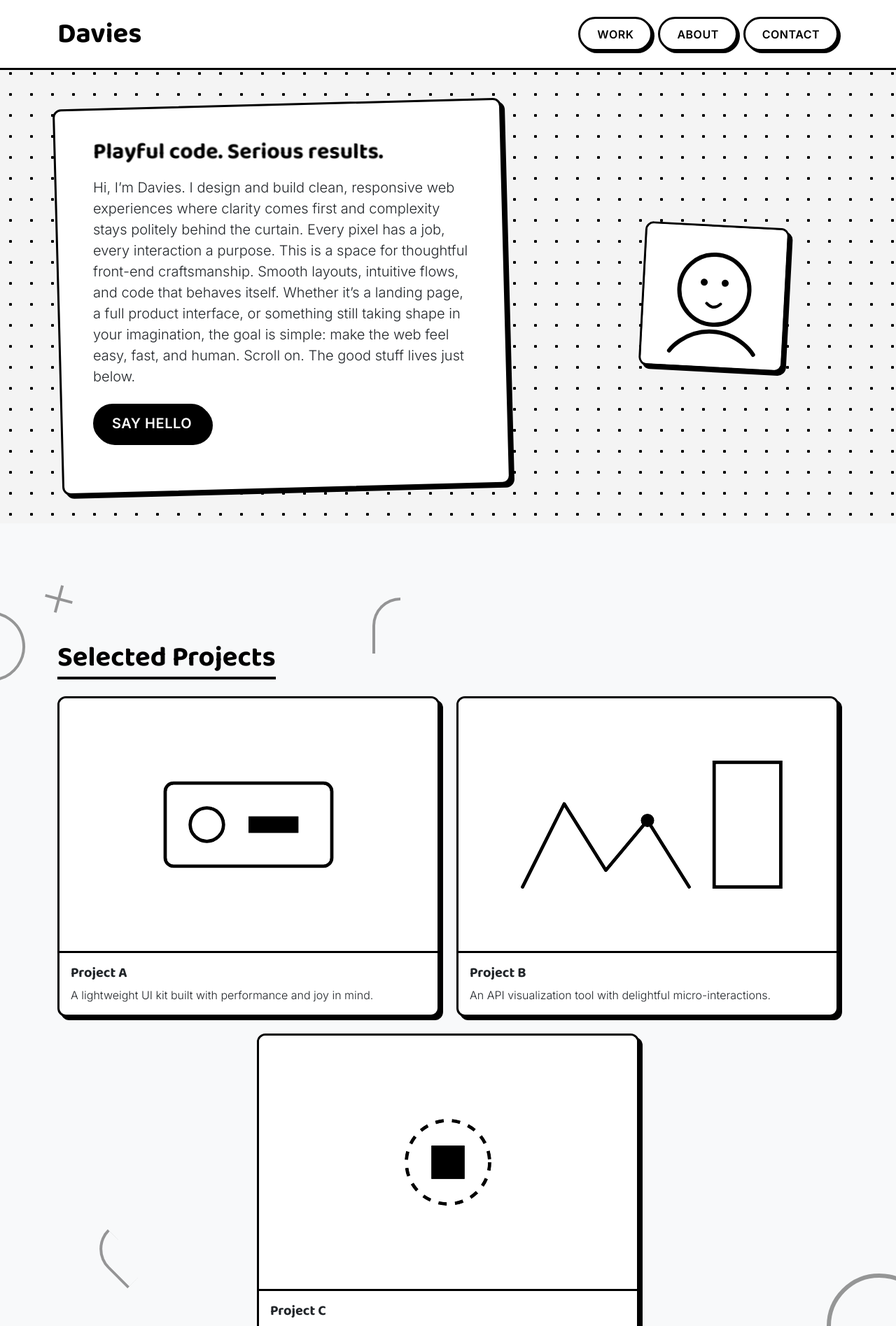
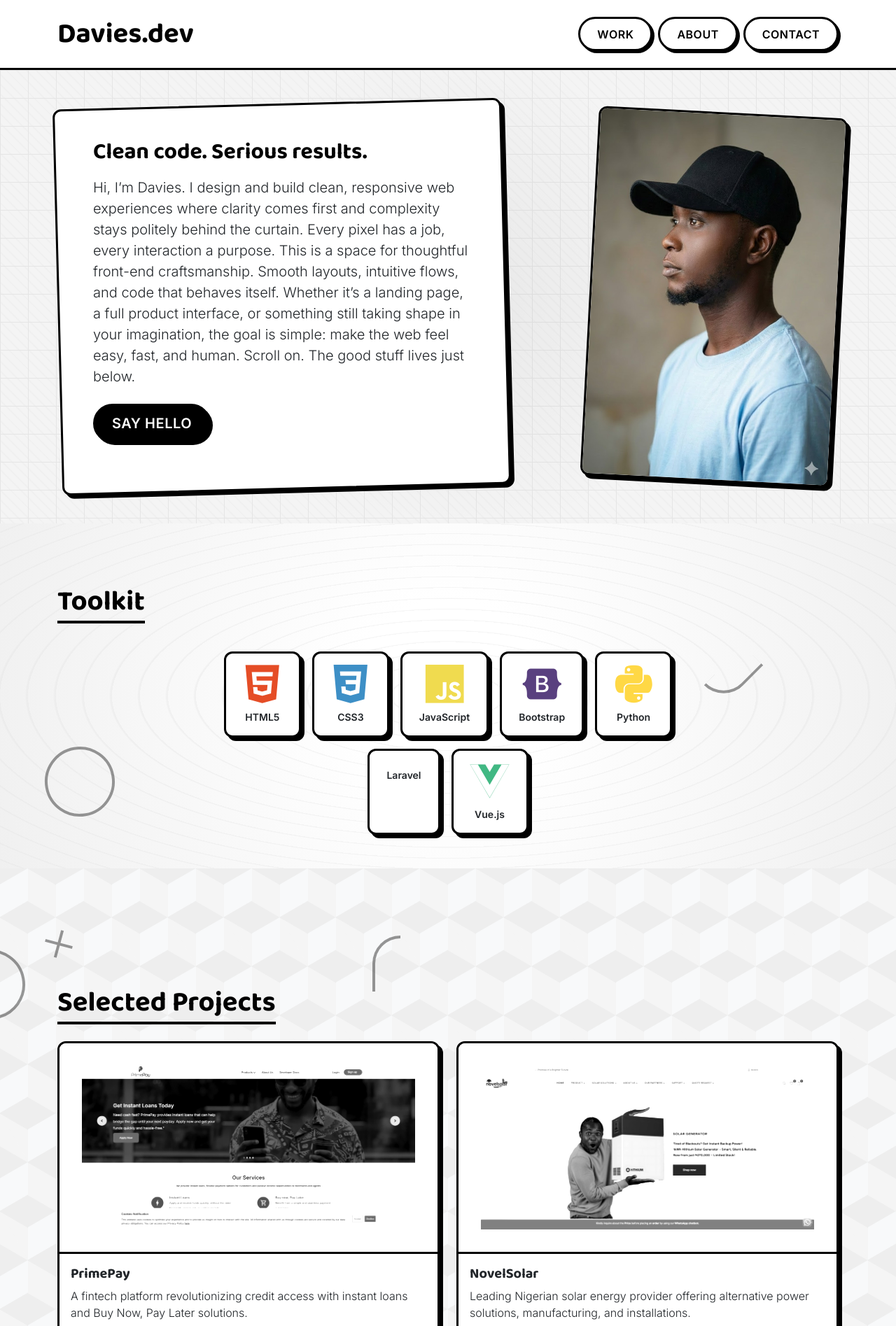
Before and after one commit to dev-davies/min_portfolio, a plain HTML site: page index.html in a window 1280 px wide. Shown: the top 1895 px of the page at 70% size. Drawn offline with nearby package versions, Linux system fonts and the light colour scheme.

Commit message:
Introduce core portfolio website structure, comprehensive styling, and image assets.

```diff
--- a/css/styles.css
+++ b/css/styles.css
@@ -12,9 +12,16 @@ body {
   color: var(--black);
   background-color: var(--white);
   background-color: #f4f4f4;
-  /* Catchy Dot Pattern */
-  background-image: radial-gradient(circle, #000 2px, transparent 2.5px);
-  background-size: 30px 30px;
+  /* DIAGONAL LINES BACKGROUND */
+  background-image: repeating-linear-gradient(45deg,
+      #f0f0f0 0,
+      #f0f0f0 2px,
+      transparent 2px,
+      transparent 10px);
+  background-attachment: fixed;
+  /* Keeps pattern steady while scrolling */
+  /* Static positioning */
+  background-position: center;
 }
 
 h1,
@@ -45,7 +52,7 @@ h6,
   transform: rotate(-1.5deg);
 }
 
-.askew-card > * {
+.askew-card>* {
   transform: rotate(1.5deg);
 }
 
@@ -125,13 +132,100 @@ h6,
 .hero-image img {
   border: var(--border-width) solid var(--black);
   box-shadow: var(--shadow-offset) var(--shadow-offset) 0 var(--black);
-  filter: grayscale(100%); /* Force B&W */
-  border-radius: var(--radius); /* Rounded square */
+  filter: grayscale(100%);
+  /* Force B&W */
+  border-radius: var(--radius);
+  /* Rounded square */
   transition: filter 0.3s;
 }
 
 .hero-image img:hover {
-  filter: grayscale(0%); /* Color on hover */
+  filter: grayscale(0%);
+  /* Color on hover */
+}
+
+
+/* === SECTIONS BACKGROUNDS === */
+
+/* Hero: Radial Spotlight + Grid */
+.hero {
+  position: relative;
+  background-image:
+    radial-gradient(circle at center, rgba(0, 0, 0, 0.05) 0%, transparent 50%),
+    linear-gradient(#e5e5e5 1px, transparent 1px),
+    linear-gradient(90deg, #e5e5e5 1px, transparent 1px);
+  background-size: 100% 100%, 40px 40px, 40px 40px;
+  background-position: center, 0 0, 0 0;
+}
+
+/* Projects: Geometric Triangles */
+.projects {
+  background-color: #fafafa;
+  background-image: linear-gradient(30deg, #eeeeee 12%, transparent 12.5%, transparent 87%, #eeeeee 87.5%, #eeeeee),
+    linear-gradient(150deg, #eeeeee 12%, transparent 12.5%, transparent 87%, #eeeeee 87.5%, #eeeeee),
+    linear-gradient(30deg, #eeeeee 12%, transparent 12.5%, transparent 87%, #eeeeee 87.5%, #eeeeee),
+    linear-gradient(150deg, #eeeeee 12%, transparent 12.5%, transparent 87%, #eeeeee 87.5%, #eeeeee),
+    linear-gradient(60deg, #f5f5f5 25%, transparent 25.5%, transparent 75%, #f5f5f5 75%, #f5f5f5),
+    linear-gradient(60deg, #f5f5f5 25%, transparent 25.5%, transparent 75%, #f5f5f5 75%, #f5f5f5);
+  background-size: 80px 140px;
+  background-position:
+    0 0,
+    0 0,
+    40px 70px,
+    40px 70px,
+    0 0,
+    40px 70px;
+  /* Shift pattern opposite to mouse */
+  transform-style: preserve-3d;
+}
+
+
+/* About: Blueprint / Graph Paper */
+.about {
+  background-color: #fff;
+  background-image:
+    linear-gradient(rgba(0, 0, 0, 0.1) 1px, transparent 1px),
+    linear-gradient(90deg, rgba(0, 0, 0, 0.1) 1px, transparent 1px);
+  background-size: 20px 20px;
+  background-position: 0 0;
+}
+
+/* Skills: Floating Icons Area - handled by Doodles mostly, but lets add a base pattern */
+.skills {
+  background: radial-gradient(circle at 50% 50%, #fff 20%, #f0f0f0 100%);
+  overflow: hidden;
+}
+
+.skills::before {
+  content: "";
+  position: absolute;
+  top: -50%;
+  left: -50%;
+  width: 200%;
+  height: 200%;
+  background: repeating-radial-gradient(#e0e0e0 0, #e0e0e0 2px, transparent 4px, transparent 40px);
+  opacity: 0.3;
+  /* Static transform */
+  transform: translate(0, 0);
+}
+
+/* Experience: Vertical Stripes Timeline Feel */
+.experience {
+  background-image: repeating-linear-gradient(90deg, transparent, transparent 50px, rgba(0, 0, 0, 0.03) 50px, rgba(0, 0, 0, 0.03) 100px);
+  background-position: 0 0;
+}
+
+/* Contact: Circuit / Tech nodes */
+.contact {
+  background-color: #f9f9f9;
+  background-image:
+    radial-gradient(#bbb 2px, transparent 2px),
+    linear-gradient(#eee 2px, transparent 2px),
+    linear-gradient(90deg, #eee 2px, transparent 2px);
+  background-size: 40px 40px, 40px 40px, 40px 40px;
+  background-position:
+    0 0,
+    0 0, 0 0;
 }
 
 /* Projects */
@@ -140,18 +234,24 @@ h6,
   filter: grayscale(100%) contrast(1.2);
   transition: filter 0.3s;
   background-color: #eee;
-  padding: 2rem; /* Add spacing so visuals look like illustrations */
+  padding: 2rem;
+  /* Add spacing so visuals look like illustrations */
 }
 
 .playful-card:hover .project-photo {
   filter: grayscale(0%) contrast(1);
 }
 
+.skill-icon {
+  font-size: 3.5rem;
+}
+
 /* Inputs */
 .form-control {
   border: var(--border-width) solid var(--black);
   border-radius: var(--radius);
-  box-shadow: 3px 3px 0 #ddd; /* Softer shadow for inputs */
+  box-shadow: 3px 3px 0 #ddd;
+  /* Softer shadow for inputs */
   padding: 0.75rem;
 }
 
@@ -209,7 +309,8 @@ footer .text-muted {
   }
 
   .playful-card {
-    padding: 1.5rem !important; /* Reduce padding on small screens */
+    padding: 1.5rem !important;
+    /* Reduce padding on small screens */
   }
 
   /* Tame rotations on mobile if needed, though they look cute small too */
@@ -217,7 +318,7 @@ footer .text-muted {
     transform: rotate(-1deg);
   }
 
-  .askew-card > * {
+  .askew-card>* {
     transform: rotate(1deg);
   }
 
@@ -246,8 +347,12 @@ footer .text-muted {
   position: absolute;
   z-index: 0;
   pointer-events: none;
-  opacity: 0.4; /* Bolder visibility */
+  pointer-events: none;
+  opacity: 0.4;
+  /* Bolder visibility */
 }
+
+
 
 /* Circle */
 .doodle-circle {
@@ -296,3 +401,6 @@ footer .text-muted {
   border-radius: 0 0 0 50px;
   transform: rotate(45deg);
 }
+
+/* Animations */
+/* Animations removed */
--- a/index.html
+++ b/index.html
@@ -1,22 +1,26 @@
 <!doctype html>
 <html lang="en">
+
 <head>
   <meta charset="utf-8" />
   <meta name="viewport" content="width=device-width, initial-scale=1" />
   <title>Davies — Developer Portfolio</title>
   <link href="https://cdn.jsdelivr.net/npm/bootstrap@5.3.2/dist/css/bootstrap.min.css" rel="stylesheet">
-    <link href="https://fonts.googleapis.com/css2?family=Baloo+2:wght@400;700&family=Inter:wght@300;600&display=swap" rel="stylesheet">
+  <link href="https://fonts.googleapis.com/css2?family=Baloo+2:wght@400;700&family=Inter:wght@300;600&display=swap"
+    rel="stylesheet">
   <link rel="stylesheet" href="css/animate.css">
   <link rel="stylesheet" href="css/splitting.css">
   <link rel="stylesheet" href="css/swiper.css">
+  <link rel="stylesheet" type='text/css' href="https://cdn.jsdelivr.net/gh/devicons/devicon@latest/devicon.min.css" />
   <link rel="stylesheet" href="https://cdn.jsdelivr.net/npm/bootstrap-icons@1.11.3/font/bootstrap-icons.min.css">
   <link rel="stylesheet" href="css/styles.css">
 </head>
+
 <body>
   <header class="site-header py-4">
     <div class="container d-flex flex-wrap align-items-center justify-content-center justify-content-md-between gap-3">
       <div class="brand text-center text-md-start">
-          <h1 class="m-0 display-name">Davies</h1>
+        <h1 class="m-0 display-name">Davies.dev</h1>
         <p class="m-0 subtitle"><span class="typed-text"></span></p>
       </div>
       <nav class="d-flex flex-wrap justify-content-center gap-2 align-items-center">
@@ -34,7 +38,7 @@
           <div class="col-lg-7 mb-4 mb-lg-0">
             <div class="card playful-card askew-card p-5">
               <div class="hero-text">
-                  <h2 class="mb-3" data-splitting>Playful code. Serious results.</h2>
+                <h2 class="mb-3">Clean code. Serious results.</h2>
                 <p class="lead mb-4">Hi, I’m Davies. I design and build clean, responsive web experiences where clarity
                   comes first and complexity stays politely behind the curtain.
                   Every pixel has a job, every interaction a purpose.
@@ -50,7 +54,53 @@ Scroll on. The good stuff lives just below.</p>
           </div>
           <div class="col-lg-4 offset-lg-1 text-center font-weight-bold mt-5 mt-lg-0">
             <!-- Image standalone on the side, slightly rotated for fun -->
-               <img src="images/portrait.svg" alt="Davies portrait" class="img-fluid color-photo playful-card" style="transform: rotate(3deg);">
+            <img src="images/portrait.jpg" alt="Davies portrait" class="img-fluid color-photo playful-card"
+              style="transform: rotate(3deg);">
+          </div>
+        </div>
+      </div>
+    </section>
+
+    <section id="skills" class="skills py-5 bg-white position-relative overflow-hidden">
+      <!-- Doodles -->
+      <div class="doodle-shape doodle-cross" style="top: 10%; right: 5%;"></div>
+      <div class="doodle-shape doodle-circle" style="bottom: 15%; left: 5%;"></div>
+      <div class="doodle-shape doodle-squiggle" style="top: 40%; right: 15%; transform: rotate(-45deg);"></div>
+
+      <div class="container position-relative" style="z-index: 1;">
+        <h3 class="section-title">Toolkit</h3>
+        <div class="row justify-content-center mt-3">
+          <div class="col-lg-8">
+            <div class="d-flex flex-wrap justify-content-center gap-3">
+              <div class="card playful-card p-3 px-4 d-flex flex-column align-items-center gap-2">
+                <i class="devicon-html5-plain colored skill-icon"></i>
+                <span class="small fw-bold">HTML5</span>
+              </div>
+              <div class="card playful-card p-3 px-4 d-flex flex-column align-items-center gap-2">
+                <i class="devicon-css3-plain colored skill-icon"></i>
+                <span class="small fw-bold">CSS3</span>
+              </div>
+              <div class="card playful-card p-3 px-4 d-flex flex-column align-items-center gap-2">
+                <i class="devicon-javascript-plain colored skill-icon"></i>
+                <span class="small fw-bold">JavaScript</span>
+              </div>
+              <div class="card playful-card p-3 px-4 d-flex flex-column align-items-center gap-2">
+                <i class="devicon-bootstrap-plain colored skill-icon"></i>
+                <span class="small fw-bold">Bootstrap</span>
+              </div>
+              <div class="card playful-card p-3 px-4 d-flex flex-column align-items-center gap-2">
+                <i class="devicon-python-plain colored skill-icon"></i>
+                <span class="small fw-bold">Python</span>
+              </div>
+              <div class="card playful-card p-3 px-4 d-flex flex-column align-items-center gap-2">
+                <i class="devicon-laravel-original colored skill-icon"></i>
+                <span class="small fw-bold">Laravel</span>
+              </div>
+              <div class="card playful-card p-3 px-4 d-flex flex-column align-items-center gap-2">
+                <i class="devicon-vuejs-plain colored skill-icon"></i>
+                <span class="small fw-bold">Vue.js</span>
+              </div>
+            </div>
           </div>
         </div>
       </div>
@@ -78,19 +128,24 @@ Scroll on. The good stuff lives just below.</p>
         <div class="row justify-content-center gy-4 mb-4">
           <div class="col-md-6">
             <article class="card playful-card h-100">
-                <img src="images/project1.svg" class="card-img-top project-photo" alt="Project A">
+              <img src="images/Prime Pay - [www.prime-pay.africa].png" class="card-img-top project-photo"
+                alt="PrimePay Africa">
               <div class="card-body">
-                  <h5 class="card-title">Project A</h5>
-                  <p class="card-text">A lightweight UI kit built with performance and joy in mind.</p>
+                <h5 class="card-title">PrimePay</h5>
+                <p class="card-text">A fintech platform revolutionizing credit access with instant loans and Buy Now,
+                  Pay Later solutions.</p>
               </div>
             </article>
           </div>
           <div class="col-md-6">
             <article class="card playful-card h-100">
-                <img src="images/project2.svg" class="card-img-top project-photo" alt="Project B">
+              <img
+                src="images/Novel Solar_ Leading Solar Energy Company in Nigeria - novelsolar_ - [novelsolar.com] (1).png"
+                class="card-img-top project-photo" alt="NovelSolar">
               <div class="card-body">
-                  <h5 class="card-title">Project B</h5>
-                  <p class="card-text">An API visualization tool with delightful micro-interactions.</p>
+                <h5 class="card-title">NovelSolar</h5>
+                <p class="card-text">Leading Nigerian solar energy provider offering alternative power solutions,
+                  manufacturing, and installations.</p>
               </div>
             </article>
           </div>
@@ -100,10 +155,12 @@ Scroll on. The good stuff lives just below.</p>
         <div class="row justify-content-center">
           <div class="col-md-6">
             <article class="card playful-card h-100">
-                <img src="images/project3.svg" class="card-img-top project-photo" alt="Project C">
+              <img src="images/Zitra Investments - [www.zitrainvestments.com].png" class="card-img-top project-photo"
+                alt="Zitra Investments">
               <div class="card-body">
-                  <h5 class="card-title">Project C</h5>
-                  <p class="card-text">A freelance client dashboard with pragmatic UX and strong typography.</p>
+                <h5 class="card-title">Zitra Investments</h5>
+                <p class="card-text">Financial services firm engaging in private wealth management, structured
+                  investments, and accessible lending.</p>
               </div>
             </article>
           </div>
@@ -119,14 +176,18 @@ Scroll on. The good stuff lives just below.</p>
         <div class="row justify-content-center">
           <div class="col-lg-7">
             <div class="card playful-card askew-card p-5 text-center">
-                <div class="mb-4"><p>Hi — I'm <strong>Davies</strong>, a developer based in Nigeria.
+              <div class="mb-4">
+                <p>Hi — I'm <strong>Davies</strong>, a developer based in Nigeria.
                   I specialise in building maintainable web apps with a focus on usability,
-                  accessibility, and a little personality. I’m a developer who enjoys turning ideas into digital products that don’t panic when they grow.
+                  accessibility, and a little personality. I’m a developer who enjoys turning ideas into digital
+                  products that don’t panic when they grow.
                   I build projects with scale in mind from sleek landing pages that load fast and convert quietly,
- to full-blown web applications and ecommerce platforms designed to handle real users doing real things.</p>
+                  to full-blown web applications and ecommerce platforms designed to handle real users doing real
+                  things.</p>
 
                 <P>My approach blends structure and curiosity.
-I care about clean architecture, reusable components, and interfaces that stay intuitive even as features multiply.
+                  I care about clean architecture, reusable components, and interfaces that stay intuitive even as
+                  features multiply.
                   Whether it’s a startup finding its feet or a business ready to level up online,
                   I focus on building systems that can evolve without needing to be rebuilt every six months.</P>
 
@@ -137,7 +198,8 @@ and caffeine, most of my best ideas tend to show up.</P>
 
                 <p>At the end of the day, I build for people. Code is just the tool.
                   The goal is creating web experiences that feel solid today and ready for whatever comes next.
-</p></div>
+                </p>
+              </div>
               <a href="#contact" class="btn btn-outline-dark">Let's work</a>
             </div>
           </div>
@@ -145,29 +207,7 @@ The goal is creating web experiences that feel solid today and ready for whateve
       </div>
     </section>
 
-      <section id="skills" class="skills py-5 bg-white position-relative overflow-hidden">
-        <!-- Doodles -->
-        <div class="doodle-shape doodle-cross" style="top: 10%; right: 5%;"></div>
-        <div class="doodle-shape doodle-circle" style="bottom: 15%; left: 5%;"></div>
-        <div class="doodle-shape doodle-squiggle" style="top: 40%; right: 15%; transform: rotate(-45deg);"></div>
 
-        <div class="container position-relative" style="z-index: 1;">
-          <h3 class="section-title">Toolkit</h3>
-          <div class="row justify-content-center mt-3">
-             <div class="col-lg-8">
-                <div class="d-flex flex-wrap justify-content-center gap-3">
-                    <div class="card playful-card p-3 px-4">HTML</div>
-                    <div class="card playful-card p-3 px-4">CSS</div>
-                    <div class="card playful-card p-3 px-4">JavaScript</div>
-                    <div class="card playful-card p-3 px-4">Bootstrap</div>
-                    <div class="card playful-card p-3 px-4">Python</div>
-                    <div class="card playful-card p-3 px-4">PHP Laravel</div>
-                    <div class="card playful-card p-3 px-4">Vue.js</div>
-                </div>
-             </div>
-          </div>
-        </div>
-      </section>
 
 
 
@@ -185,7 +225,8 @@ The goal is creating web experiences that feel solid today and ready for whateve
                   <span class="badge bg-dark rounded-pill">Oct 2025 - Present</span>
                 </div>
                 <h6 class="text-muted mb-3">Web Developer</h6>
-                  <p class="card-text">Building and maintaining web solutions using a full suite of modern development tools. Collaborating with cross-functional teams to deliver high-quality digital products.</p>
+                <p class="card-text">Building and maintaining web solutions using a full suite of modern development
+                  tools. Collaborating with cross-functional teams to deliver high-quality digital products.</p>
               </div>
             </div>
 
@@ -197,7 +238,9 @@ The goal is creating web experiences that feel solid today and ready for whateve
                   <span class="badge bg-light text-dark border border-dark rounded-pill">Sep 2021 - Oct 2025</span>
                 </div>
                 <h6 class="text-muted mb-3">Full Stack Developer</h6>
-                  <p class="card-text">Delivered diverse projects for clients including landing pages, web applications, and business sites. Managed the entire development lifecycle from requirement gathering to deployment.</p>
+                <p class="card-text">Delivered diverse projects for clients including landing pages, web applications,
+                  and business sites. Managed the entire development lifecycle from requirement gathering to deployment.
+                </p>
               </div>
             </div>
 
@@ -209,7 +252,8 @@ The goal is creating web experiences that feel solid today and ready for whateve
                   <span class="badge bg-light text-dark border border-dark rounded-pill">Mar 2021 - Sep 2021</span>
                 </div>
                 <h6 class="text-muted mb-3">WordPress Developer Intern</h6>
-                  <p class="card-text">Gained hands-on experience in remote web development. Specialized in customizing WordPress themes and plugins to meet specific client needs.</p>
+                <p class="card-text">Gained hands-on experience in remote web development. Specialized in customizing
+                  WordPress themes and plugins to meet specific client needs.</p>
               </div>
             </div>
 
@@ -229,7 +273,8 @@ The goal is creating web experiences that feel solid today and ready for whateve
         <p class="mb-4">Send a message</p>
         <div class="row">
           <div class="col-md-8">
-              <form id="contactForm" action="https://formspree.io/f/YOUR_FORM_ID" method="POST" class="contact-form card p-4 shadow-sm">
+            <form id="contactForm" action="https://formspree.io/f/YOUR_FORM_ID" method="POST"
+              class="contact-form card p-4 shadow-sm">
               <div class="mb-3">
                 <label class="form-label">Name</label>
                 <input type="text" id="name" name="name" class="form-control" required>
@@ -253,8 +298,12 @@ The goal is creating web experiences that feel solid today and ready for whateve
               <h5>Availability</h5>
               <p class="mb-3">Open for freelance and collaborative projects.</p>
               <div class="d-flex gap-3">
-                  <a href="#" class="btn btn-sm btn-dark" aria-label="GitHub"><i class="bi bi-github"></i></a>
-                  <a href="#" class="btn btn-sm btn-success" aria-label="WhatsApp"><i class="bi bi-whatsapp"></i></a>
+                <a href="https://github.com/dev-davies/" class="btn btn-sm btn-dark" aria-label="GitHub"><i
+                    class="bi bi-github"></i></a>
+                <a href="https://wa.me/2348168171961" class="btn btn-sm btn-success" aria-label="WhatsApp"><i
+                    class="bi bi-whatsapp"></i></a>
+                <a href="mailto:dvsolaniyi@gmail.com" class="btn btn-sm btn-dark" aria-label="Email"><i
+                    class="bi bi-envelope-fill"></i></a>
               </div>
             </div>
           </div>
@@ -266,8 +315,12 @@ The goal is creating web experiences that feel solid today and ready for whateve
   <footer class="py-4 text-center">
     <div class="container text-muted">
       <div class="mb-2">
-            <a href="#" class="text-muted text-decoration-none mx-2 fs-4"><i class="bi bi-github"></i></a>
-            <a href="#" class="text-muted text-decoration-none mx-2 fs-4"><i class="bi bi-whatsapp"></i></a>
+        <a href="https://github.com/dev-davies/" class="text-muted text-decoration-none mx-2 fs-4"><i
+            class="bi bi-github"></i></a>
+        <a href="https://wa.me/2348168171961" class="text-muted text-decoration-none mx-2 fs-4"><i
+            class="bi bi-whatsapp"></i></a>
+        <a href="mailto:dvsolaniyi@gmail.com" class="text-muted text-decoration-none mx-2 fs-4"><i
+            class="bi bi-envelope-fill"></i></a>
       </div>
       <small>© Davies</small>
     </div>
@@ -279,4 +332,5 @@ The goal is creating web experiences that feel solid today and ready for whateve
   <script src="js/swiper.js"></script>
   <script src="js/script.js"></script>
 </body>
+
 </html>
```
Also changed, not shown: images/Novel Solar_ Leading Solar Energy Company in Nigeria - novelsolar_ - [novelsolar.com] (1).png (added), images/Prime Pay - [www.prime-pay.africa].png (added), images/Zitra Investments - [www.zitrainvestments.com].png (added), images/portrait 1.svg (renamed from images/portrait.svg), images/portrait.jpg (added), js/script.js (line endings or trailing spaces). Lines whose indentation alone changed are shown as unchanged.
